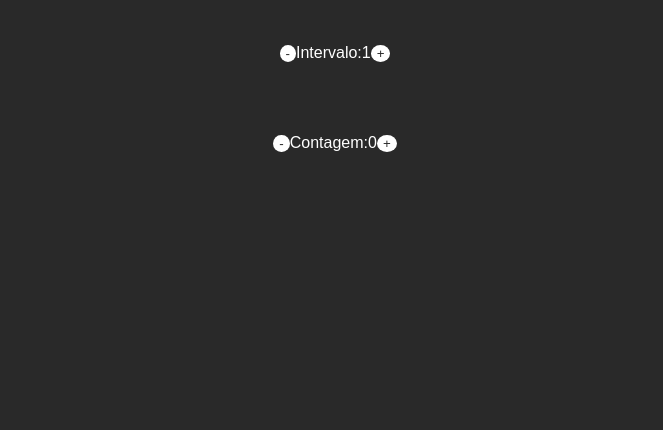
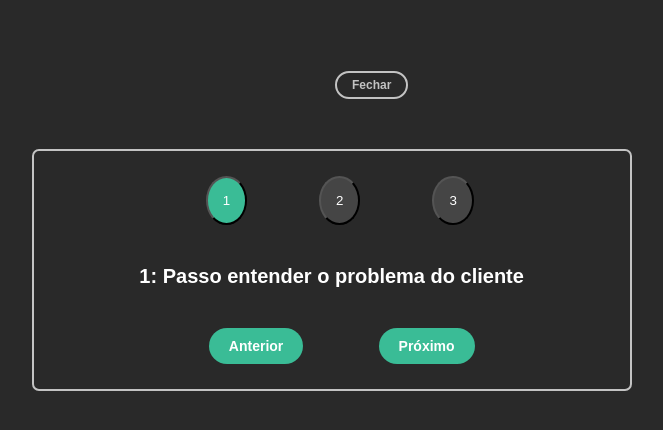
Before and after one commit to Gui089/LIsta-de-desafios-React, a React (Vite) app: page / in a window 1280 px wide. Shown: the top 430 px of the page, without its empty margins (305-968 px from the left). Built offline with nearby package versions, Linux system fonts and the light colour scheme.

Commit message:
desafio 02

```diff
--- a/css/steps.css
+++ b/css/steps.css
@@ -15,11 +15,17 @@ body {
   padding: 25px 100px;
   margin: 50px auto;
   border: 2px solid #c3c3c3;
+  margin-left: 26%;
 }
 
 .numbers {
-  display: flex;
-  justify-content: space-between;
+  display: inline-block;
+  margin-left: 72px;
+  padding: 15px;
+  border-radius: 50%;
+  background-color: #454545;
+  color: white;
+  cursor: pointer;
 }
 
 .numbers > div {
@@ -33,7 +39,7 @@ body {
   font-size: 18px;
 }
 
-.numbers .active {
+.active {
   background-color: #3abc96;
   color: #fff;
 }
@@ -49,22 +55,17 @@ body {
 }
 
 .buttons {
-  display: flex;
-  justify-content: space-between;
-}
-
-.buttons button {
+  display: inline-block;
   border: none;
   cursor: pointer;
   padding: 10px 20px;
   border-radius: 100px;
   font-size: 14px;
   font-weight: bold;
-  display: flex;
-  align-items: center;
   gap: 10px;
   color: white;
   background-color: #3abc96;
+  margin-left: 19%;
 }
 
 .buttons button span {
@@ -91,6 +92,8 @@ h3 {
   padding: 5px 15px;
   border-radius: 100px;
   font-weight: bold;
+  margin-left: 50%;
+  margin-top: 5%;
 }
 
 .close:hover {
--- a/src/App.jsx
+++ b/src/App.jsx
@@ -1,24 +1,27 @@
-const App = () => (
-  <div className="container">
-    <div className="count">
-      <button onClick={() => console.log("clicou no menos do intervalo")}>
-        -
-      </button>
-      <p>Intervalo:1 </p>
-      <button onClick={() => console.log("clicou no mais do intervalo")}>
-        +
-      </button>
+const Steps = () => (
+  <>
+    <div className="steps">
+      <button className="numbers active">1</button>
+      <button className="numbers">2</button>
+      <button className="numbers">3</button>
+
+      <div>
+        <h1 className="message">1: Passo entender o problema do cliente</h1>
+      </div>
+
+      <button className="buttons">Anterior</button>
+      <button className="buttons">Próximo</button>
     </div>
-    <div className="count">
-      <button onClick={() => console.log("clicou no menos da contagem")}>
-        -
-      </button>
-      <p>Contagem:0 </p>
-      <button onClick={() => console.log("clicou no mais da contagem")}>
-        +
-      </button>
-    </div>
-  </div>
+  </>
 );
 
+const App = () => {
+  return (
+    <>
+      <button className="close">Fechar</button>
+      <Steps />
+    </>
+  );
+};
+
 export { App };
--- a/src/main.jsx
+++ b/src/main.jsx
@@ -1,7 +1,7 @@
 import { StrictMode } from "react";
 import { createRoot } from "react-dom/client";
 import { App } from "./App.jsx";
-import "../css/date-counter.css";
+import "../css/steps.css";
 
 const rootElement = document.querySelector('[data-js="root"]');
 
```
